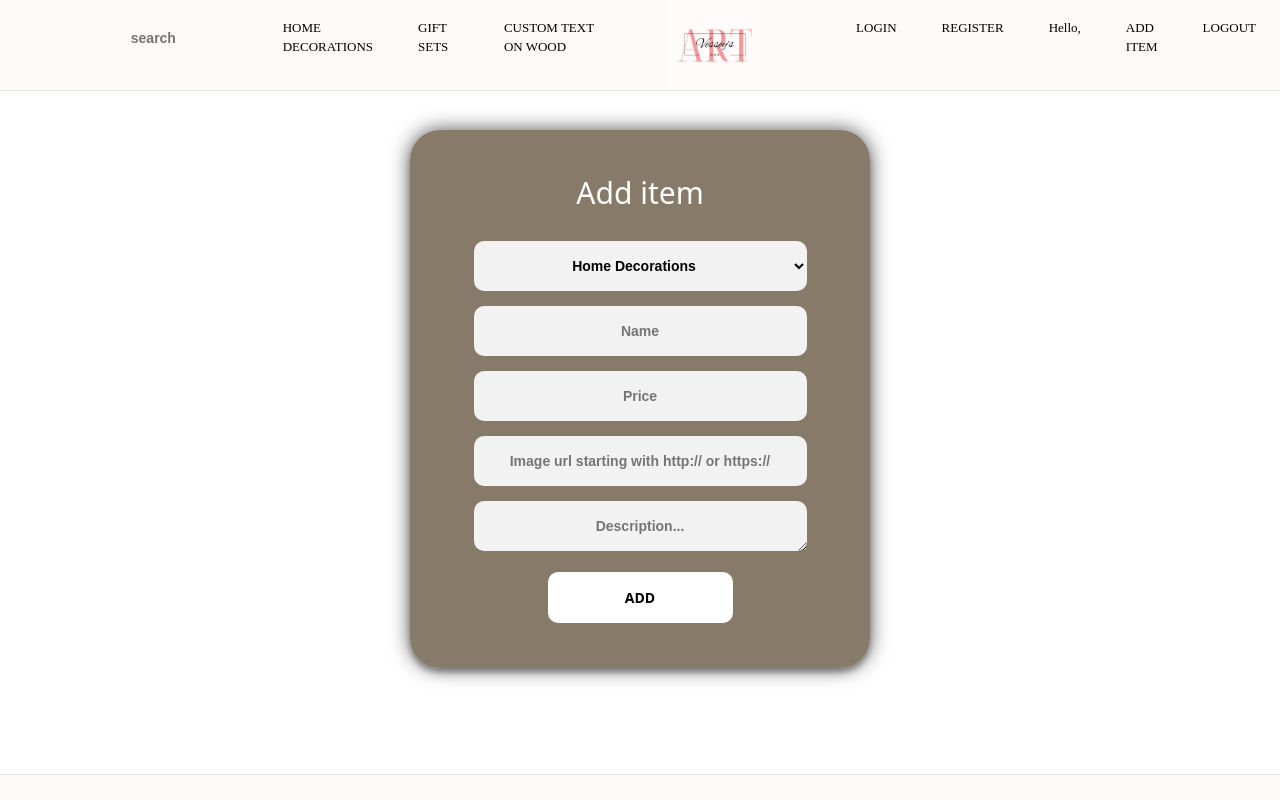
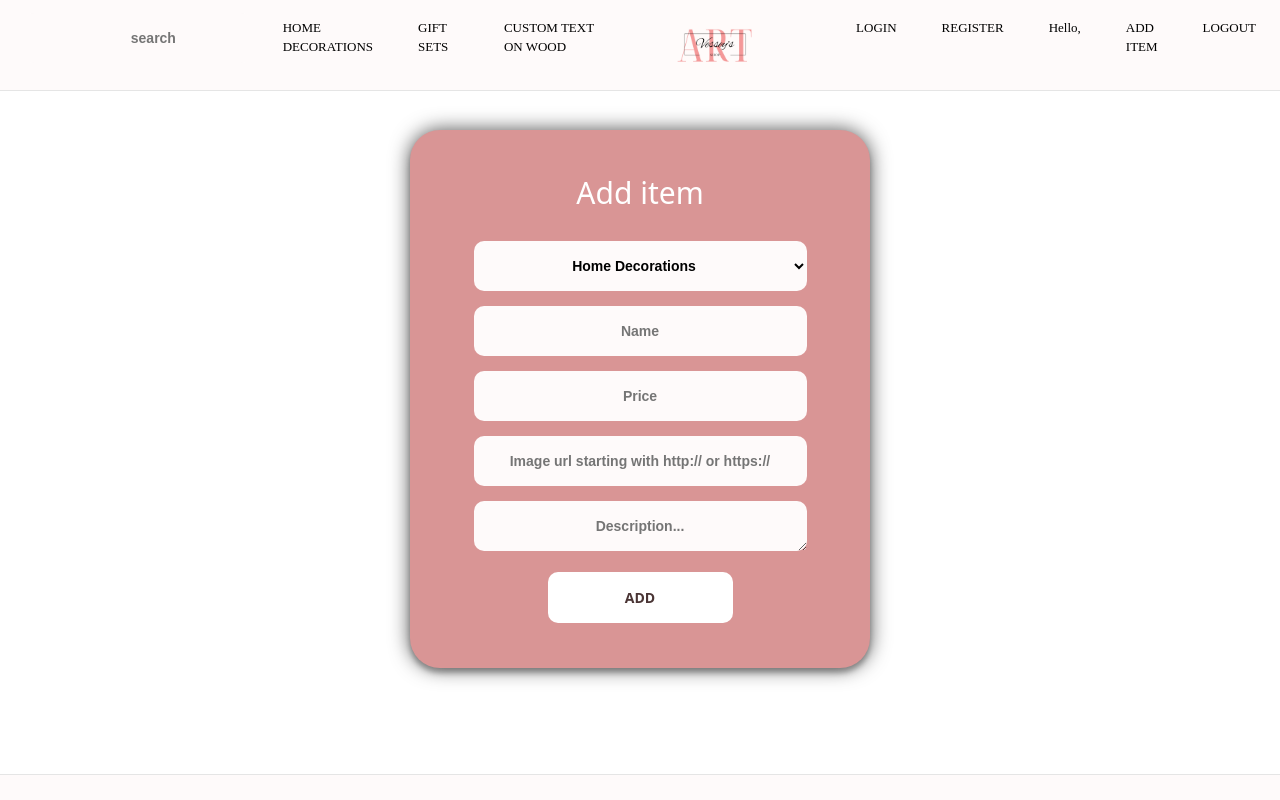
Before and after one commit to KristinaStrateva/Pyrography-Art-Gallery, a React (Vite) app in the folder client/: page /add-item in a window 1280 px wide. Shown: the top 800 px of the page. Built offline with nearby package versions, Linux system fonts and the light colour scheme.

Commit message:
Update AddItemPage.module.css

```diff
--- a/client/src/components/AddItemPage/AddItemPage.module.css
+++ b/client/src/components/AddItemPage/AddItemPage.module.css
@@ -4,7 +4,7 @@
 }
 
 .form {
-    background: #59452eb6;
+    background: #d99595;
     max-width: 460px;
     margin: auto;
     margin-top: 60px;
@@ -24,7 +24,7 @@
 .form select, input,
 textarea {
     outline: 0;
-    background: #f2f2f2;
+    background: #fefafa;
     width: 90%;
     height: 50px;
     border: 0;
@@ -46,7 +46,7 @@ textarea {
     width: 50%;
     border: 0;
     padding: 15px;
-    color: black;
+    color: #4a3535;
     font-size: 14px;
     border-radius: 10px;
     -webkit-transition: all 0.3 ease;
@@ -57,12 +57,12 @@ textarea {
 .form button:hover,
 .form button:active,
 .form button:focus {
-    background: #9f7c53;
+    background: #f1dcdc;
 }
 
 .form .message {
     margin: 15px 0 0;
-    color: #b3b3b3;
+    color: #00000080;
     font-size: 17px;
 }
 
```
